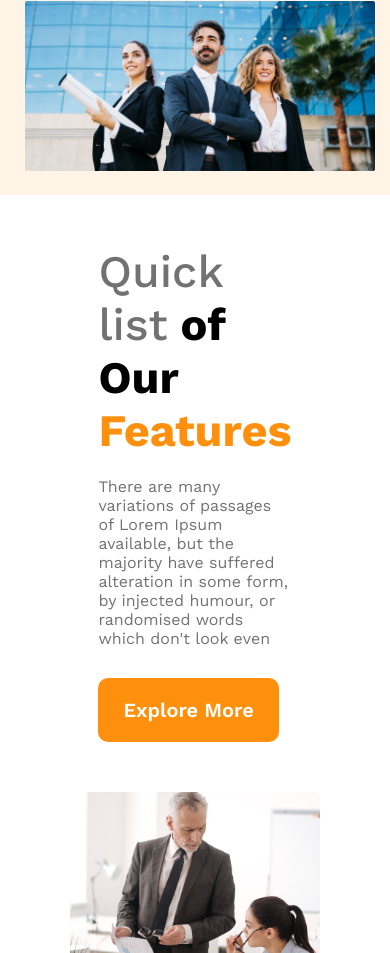
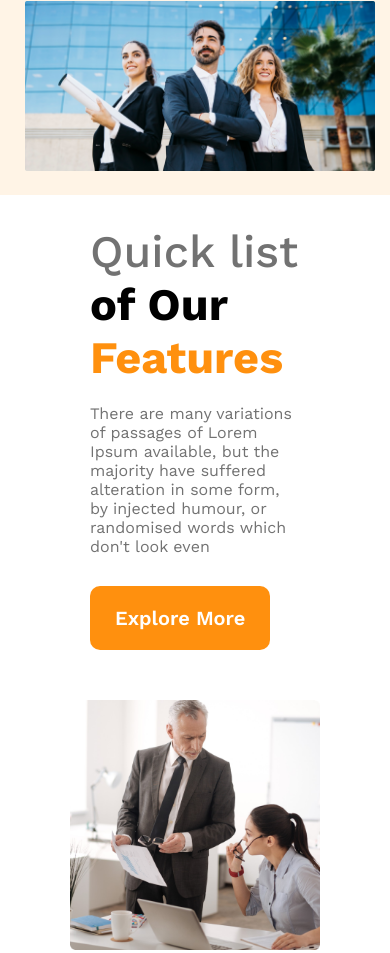
Before and after one commit to aditto2/architect-website, a plain HTML site: page index.html in a window 390 px wide. Shown: the part 516-1469 px from the top of the page. Drawn offline with nearby package versions, Linux system fonts and the light colour scheme.

Commit message:
solve the margin problem in team-section

```diff
--- a/styles/architect.css
+++ b/styles/architect.css
@@ -317,6 +317,8 @@ footer {
 
     .teams-container {
         flex-direction: column-reverse;
+        margin: 20px;
+        padding-top: 10px;
     }
 
     .teams-img-container {
```
